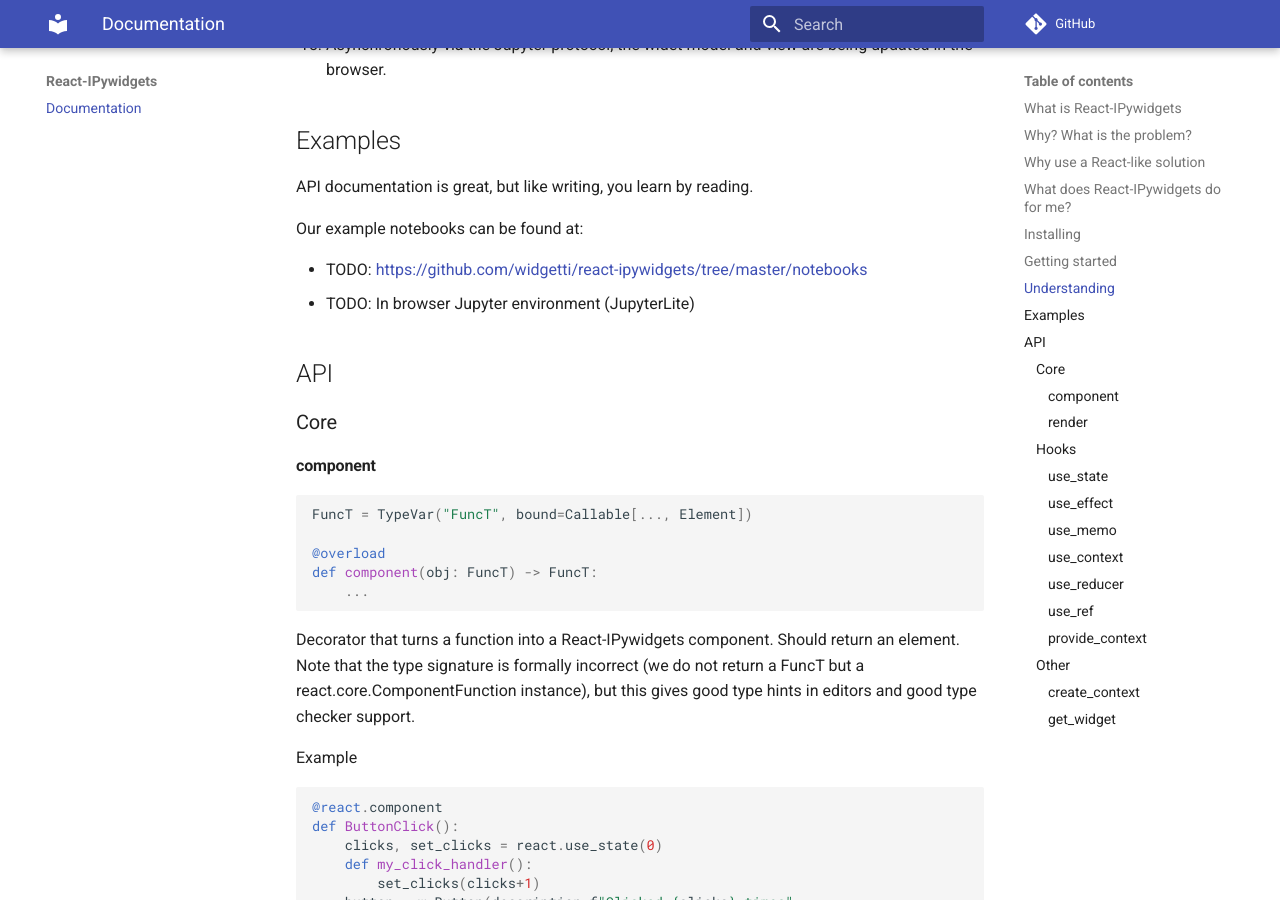
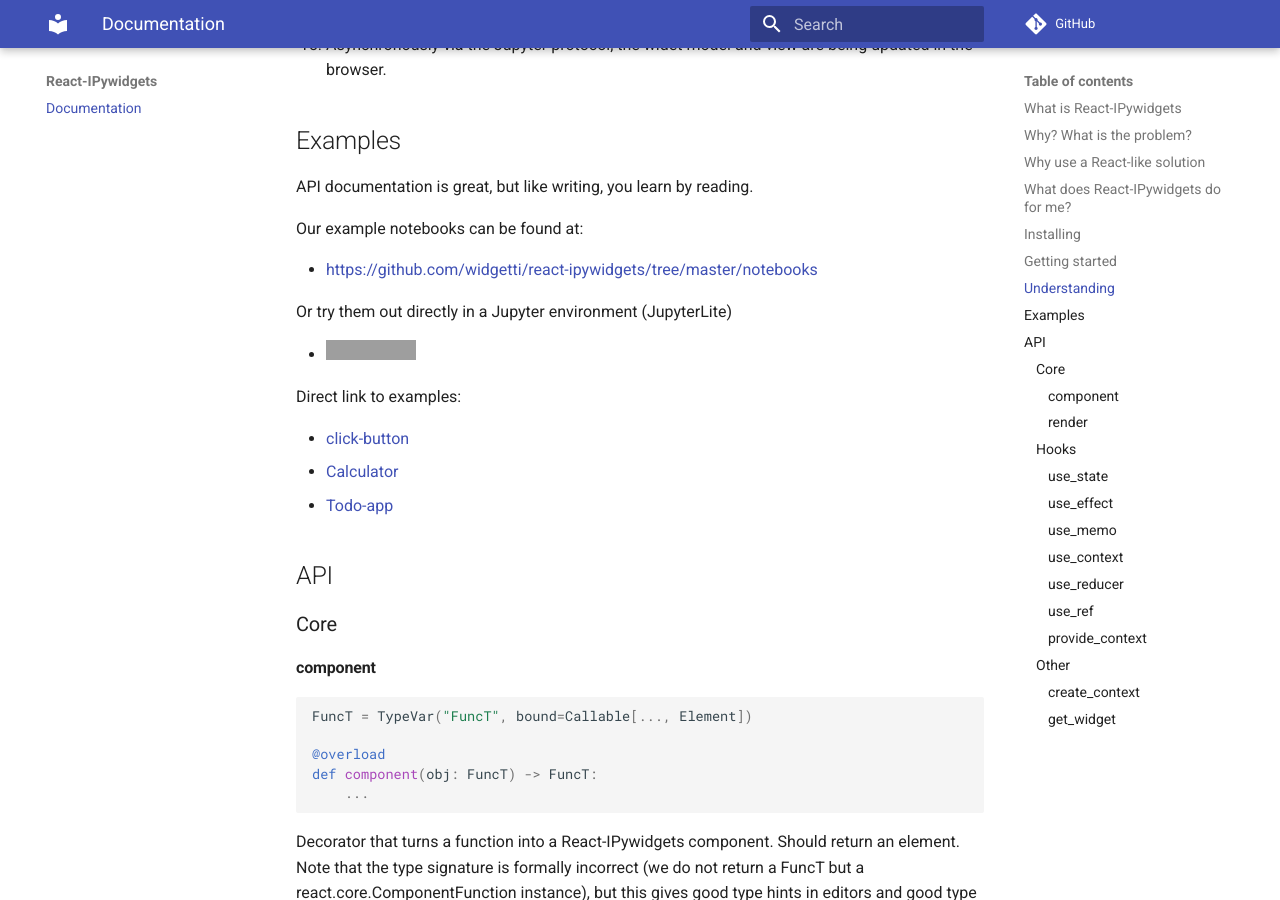
Before and after one commit to widgetti/reacton, an MkDocs documentation site: the page built from docs/index.md, in a window 1280 px wide and 900 px high, scrolled down 3517 px. Built offline with MkDocs 1.6.1 and Material for MkDocs 9.7.7, drawn with Linux system fonts in a browser that asks for light colours; comment, search, counter and statistics services are not loaded; grey boxes are pictures that could not be loaded.

Commit message:
add links to notebooks

```diff
--- a/docs/index.md
+++ b/docs/index.md
@@ -142,8 +142,18 @@
 
 Our example notebooks can be found at:
 
-   * TODO: [https://github.com/widgetti/react-ipywidgets/tree/master/notebooks](https://github.com/widgetti/react-ipywidgets/tree/master/notebooks)
-   * TODO: In browser Jupyter environment (JupyterLite)
+   * [https://github.com/widgetti/react-ipywidgets/tree/master/notebooks](https://github.com/widgetti/react-ipywidgets/tree/master/notebooks)
+
+
+Or try them out directly in a Jupyter environment (JupyterLite)
+
+   * [![Jupyter Lab](https://jupyterlite.rtfd.io/en/latest/_static/badge.svg)](https://react-ipywidgets--2.org.readthedocs.build/en/2/_output/lab/index.html)
+
+Direct link to examples:
+
+   * [click-button](https://react-ipywidgets--2.org.readthedocs.build/en/2/_output/lab/index.html?path=click-button.ipynb)
+   * [Calculator](https://react-ipywidgets--2.org.readthedocs.build/en/2/_output/lab/index.html?path=calcultor.ipynb)
+   * [Todo-app](https://react-ipywidgets--2.org.readthedocs.build/en/2/_output/lab/index.html?path=todo-app.ipynb)
 
 
 ## API
```
Also changed, not shown: README.md (+21 -0 lines).
